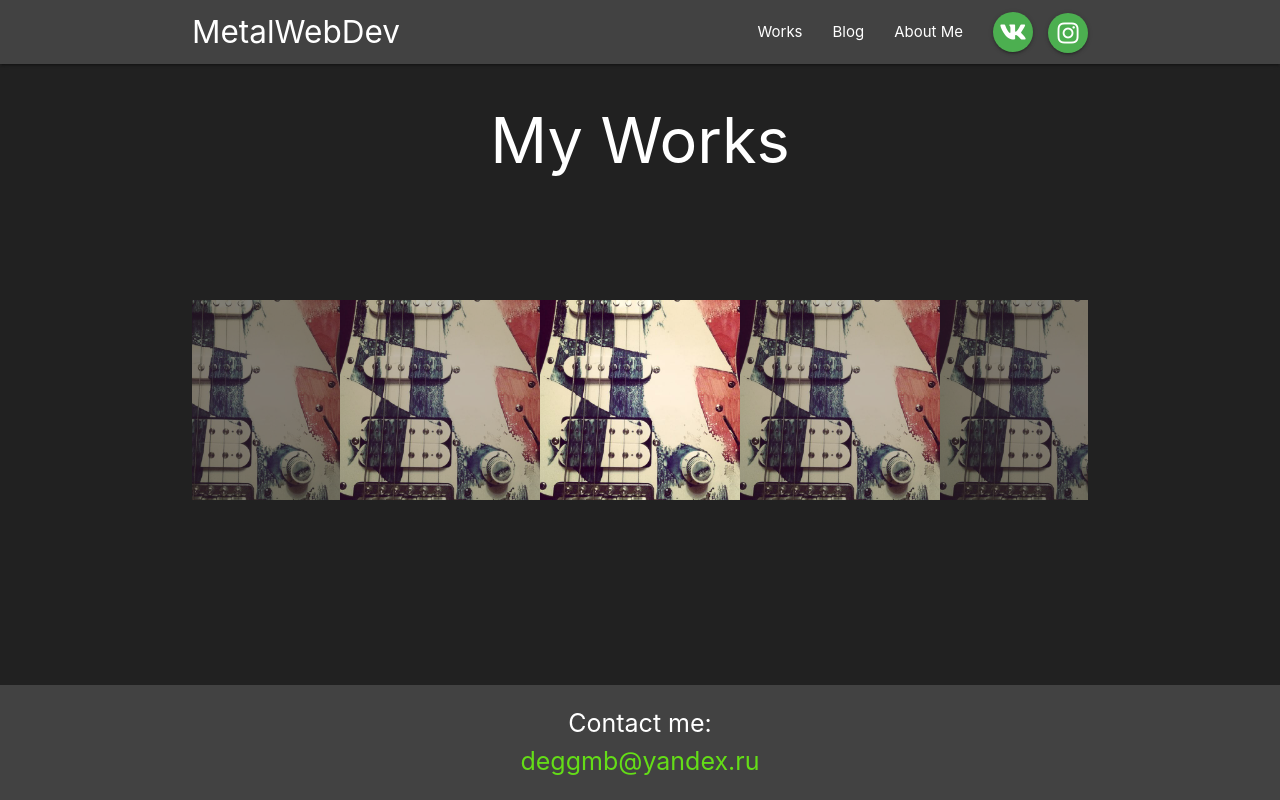
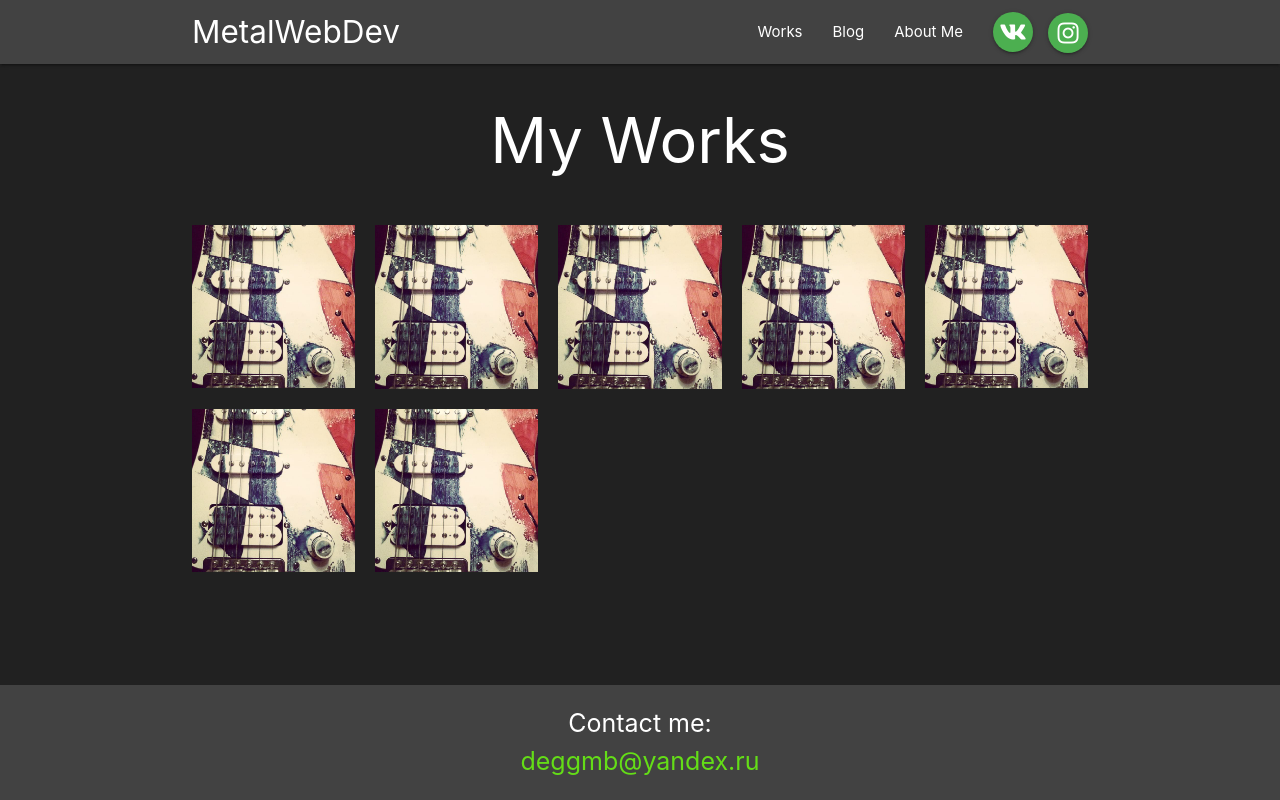
Before and after one commit to lenaryan/my-site-react, a React (Create React App) app: page /works in a window 1280 px wide. Built offline with nearby package versions, Linux system fonts and the light colour scheme.

Commit message:
changed the works page layout

```diff
--- a/src/components/pages/Works.js
+++ b/src/components/pages/Works.js
@@ -4,10 +4,8 @@ import M from 'materialize-css';
 class Works extends Component {
     componentDidMount() {
         document.addEventListener('DOMContentLoaded', function() {
-            var elems = document.querySelectorAll('.carousel');
-            var instances = M.Carousel.init(elems, {numVisible: 7});
-            var elems_box = document.querySelectorAll('.materialboxed');
-            var instances_box = M.Materialbox.init(elems_box);
+            var elems = document.querySelectorAll('.materialboxed');
+            var instances = M.Materialbox.init(elems);
         });
     }
 
@@ -15,14 +13,14 @@ class Works extends Component {
         return (
             <div className="container works">
                 <h1 className="center">My Works</h1>
-                <div className="carousel">
-                    <a href="#one!" className="carousel-item materialboxed"><img src={require("../../images/guitar.jpg")} alt="slide one"/></a>
-                    <a href="#two!" className="carousel-item materialboxed"><img src={require("../../images/guitar.jpg")} alt="slide two"/></a>
-                    <a href="#three!" className="carousel-item materialboxed"><img src={require("../../images/guitar.jpg")} alt="slide three"/></a>
-                    <a href="#four!" className="carousel-item materialboxed"><img src={require("../../images/guitar.jpg")} alt="slide four"/></a>
-                    <a href="#five!" className="carousel-item materialboxed"><img src={require("../../images/guitar.jpg")} alt="slide five"/></a>
-                    <a href="#six!" className="carousel-item materialboxed"><img src={require("../../images/guitar.jpg")} alt="slide six"/></a>
-                    <a href="#seven!" className="carousel-item materialboxed"><img src={require("../../images/guitar.jpg")} alt="slide seven"/></a>
+                <div className="works-pics">
+                    <img src={require("../../images/guitar.jpg")} alt="work one" className="materialboxed" />
+                    <img src={require("../../images/guitar.jpg")} alt="work two" className="materialboxed" />
+                    <img src={require("../../images/guitar.jpg")} alt="work three" className="materialboxed" />
+                    <img src={require("../../images/guitar.jpg")} alt="work four" className="materialboxed" />
+                    <img src={require("../../images/guitar.jpg")} alt="work five" className="materialboxed" />
+                    <img src={require("../../images/guitar.jpg")} alt="work six" className="materialboxed" />
+                    <img src={require("../../images/guitar.jpg")} alt="work seven" className="materialboxed" />
                 </div>
             </div>
         )
--- a/src/index.css
+++ b/src/index.css
@@ -10,3 +10,5 @@ body {margin: 0;padding: 0;font-size:15px;}
 .sidenav a.social-mob i{margin-right: 25px;}
 .sidenav a.social-mob:hover{background: none;opacity: 0.7;}
 .sidenav{padding-top: 20%;width: 200px;}
+.works-pics{display: grid;grid-template-columns: repeat(5, 1fr);grid-gap: 20px;margin: 50px 0 100px;}
+.works-pics img{min-width: 150px;width: 100%;}
```
